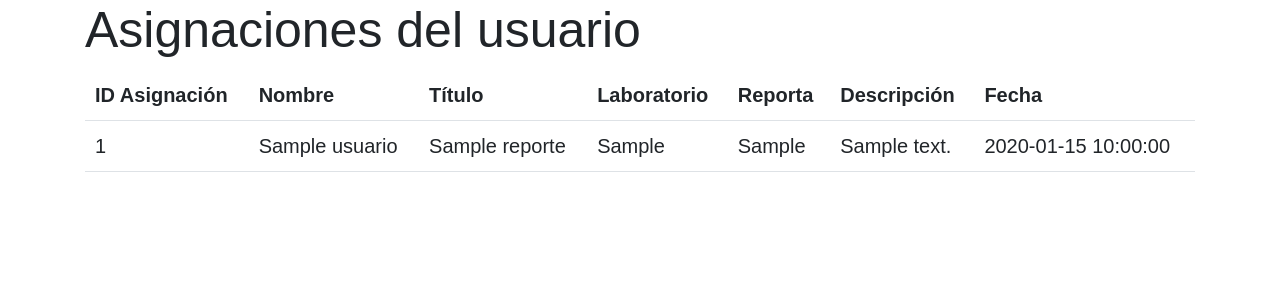
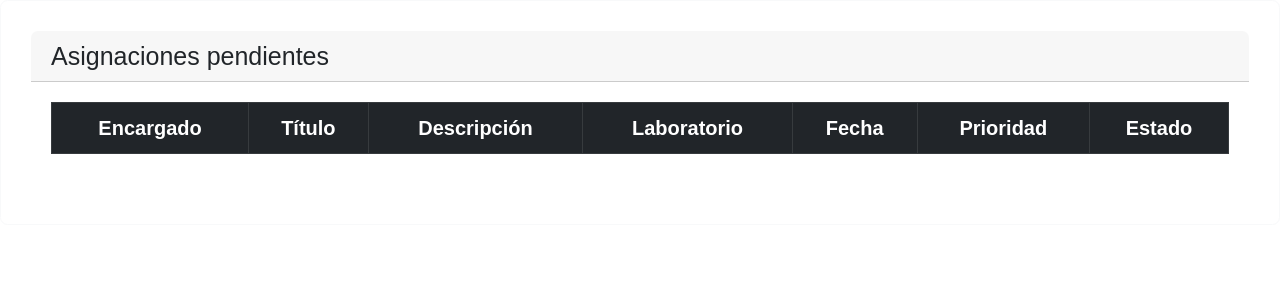
Before and after one commit to SoyHadrian/ReserveIT, a PHP site: page /user.php in a window 1280 px wide. Shown: the part 85-385 px from the top of the page. Run offline with PHP 8.4, Linux system fonts and the light colour scheme; the visitor is signed in with stand-in values (Sample User, id 1); tables that the repository leaves empty or names only in its code hold one stand-in row (values such as "Sample post"); lists and menus that the app fills with data are empty; some libraries are stand-ins or nearby versions.

Commit message:
Se mejoro la interfaz del alumno para la visualizacon de solo tareas en curso

```diff
--- a/user.php
+++ b/user.php
@@ -5,11 +5,11 @@
 }
 $id_usuario = $_SESSION["id"];
 include "db/db_connection.php";
-$sql = "SELECT asignacion.id_asignacion, usuario.nombre, reporte.titulo, reporte.laboratorio, reporte.reporta, reporte.descripcion, reporte.fecha
+$sql = "SELECT asignacion.id_asignacion, asignacion.prioridad, asignacion.estado, usuario.nombre, reporte.titulo, reporte.laboratorio, reporte.reporta, reporte.descripcion, reporte.fecha
         FROM asignacion
         INNER JOIN usuario ON asignacion.id_usuario = usuario.id_usuario
         INNER JOIN reporte ON asignacion.id_reporte = reporte.id_reporte
-        WHERE asignacion.id_usuario = $id_usuario";
+        WHERE asignacion.id_usuario = $id_usuario AND asignacion.estado = 'En curso'";
 $resultado = mysqli_query($connection, $sql);
 
 ?>
@@ -24,7 +24,7 @@
     <script src="https://cdn.jsdelivr.net/npm/xlsx/dist/xlsx.full.min.js"></script>
     <link href="https://cdn.jsdelivr.net/npm/bootstrap@5.2.3/dist/css/bootstrap.min.css" rel="stylesheet" integrity="sha384-rbsA2VBKQhggwzxH7pPCaAqO46MgnOM80zW1RWuH61DGLwZJEdK2Kadq2F9CUG65" crossorigin="anonymous">
     <link rel="stylesheet" href="https://cdn.jsdelivr.net/npm/bootstrap-icons@1.10.3/font/bootstrap-icons.css">
-    <link rel="stylesheet" href=css/users.css>
+    <link rel="stylesheet" href="css/users.css">
     <link rel="shortcut icon" href="images/R.png" type="image/x-icon">
 </head>
 
@@ -60,36 +60,73 @@
               </div>';
         }
         ?>
-    </div>
-    <div class="container">
-        <h1>Asignaciones del usuario</h1>
-        <table class="table">
-            <thead>
+
+    <div class="card border-light mb-3" style="padding: 30px;">
+
+        <h5 class="card-header">Asignaciones pendientes</h5>
+        <div class="card-body">
+            <table class="table table-hover text-center fs-6 table-bordered">
+                <thead class="table-dark" style="vertical-align: middle;">
                     <tr>
-                    <th>ID Asignación</th>
-                    <th>Nombre</th>
+                        <th>Encargado</th>
                         <th>Título</th>
+                        <th>Descripción</th>
                         <th>Laboratorio</th>
-                    <th>Reporta</th>
-                    <th>Descripción</th>
                         <th>Fecha</th>
+                        <th>Prioridad</th>
+                        <th>Estado</th>
+
                     </tr>
                 </thead>
                 <tbody>
-                <?php while ($row = mysqli_fetch_assoc($resultado)) { ?>
+                    <?php while ($row = mysqli_fetch_assoc($resultado)) {
+                        $prioridadColor = '';
+                        $estadoColor = '';
+
+                        switch ($row['prioridad']) {
+                            case 1:
+                                $prioridadColor = 'red';
+                                break;
+                            case 2:
+                                $prioridadColor = 'orange';
+                                break;
+                            case 3:
+                                $prioridadColor = 'yellow';
+                                break;
+                            default:
+                                $prioridadColor = 'inherit';
+                                break;
+                        }
+
+                        switch ($row['estado']) {
+                            case 'En curso':
+                                $estadoColor = 'green';
+                                break;
+                            case 'Finalizado':
+                                $estadoColor = 'blue';
+                                break;
+                            default:
+                                $estadoColor = 'inherit';
+                                break;
+                        }
+
+                        ?>
                         <tr>
-                        <td><?php echo $row['id_asignacion']; ?></td>
                             <td><?php echo $row['nombre']; ?></td>
                             <td><?php echo $row['titulo']; ?></td>
+                            <td><?php echo $row['descripcion']; ?></td>
                             <td><?php echo $row['laboratorio']; ?></td>
-                        <td><?php echo $row['reporta']; ?></td>
-                        <td><?php echo $row['descripcion']; ?></td>
                             <td><?php echo $row['fecha']; ?></td>
+                            <td style="background-color: <?php echo $prioridadColor; ?>"><strong><?php echo $row['prioridad'] ?></strong></td>
+                            <td style="background-color: <?php echo $estadoColor; ?>"><strong><span style="color: white;"><?php echo $row['estado'] ?></span></strong></td>
                         </tr>
                     <?php } ?>
                 </tbody>
             </table>
             </div>
+    </div>
+    <script src="https://cdn.jsdelivr.net/npm/bootstrap@5.2.3/dist/js/bootstrap.bundle.min.js" integrity="sha384-kenU1KFdBIe4zVF0s0G1M5b4hcpxyD9F7jL+jjXkk+Q2h455rYXK/7HAuoJl+0I4" crossorigin="anonymous">
+    </script>
 
 </body>
 
```
Lines whose indentation alone changed are shown as unchanged.
